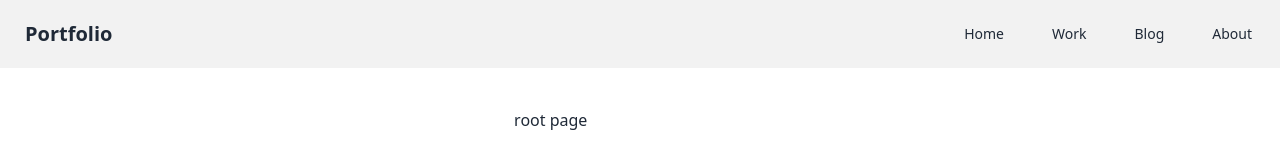
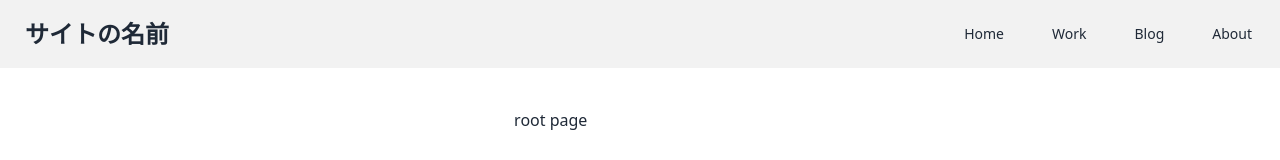
Before and after one commit to ktmage/portfolio, a Next.js app: page / in a window 1280 px wide. Shown: the top 160 px of the page. Built offline with nearby package versions, Linux system fonts and the light colour scheme.

Commit message:
[update] ヘッダーを変更

```diff
--- a/src/components/ui/header/index.tsx
+++ b/src/components/ui/header/index.tsx
@@ -15,7 +15,7 @@ export default function Header() {
 					href={'/'}
 					className='text-xl btn btn-ghost'
 				>
-					Portfolio
+					<span className='text-2xl font-bold'>サイトの名前</span>
 				</Link>
 			</div>
 			<div className='flex-none'>
```
